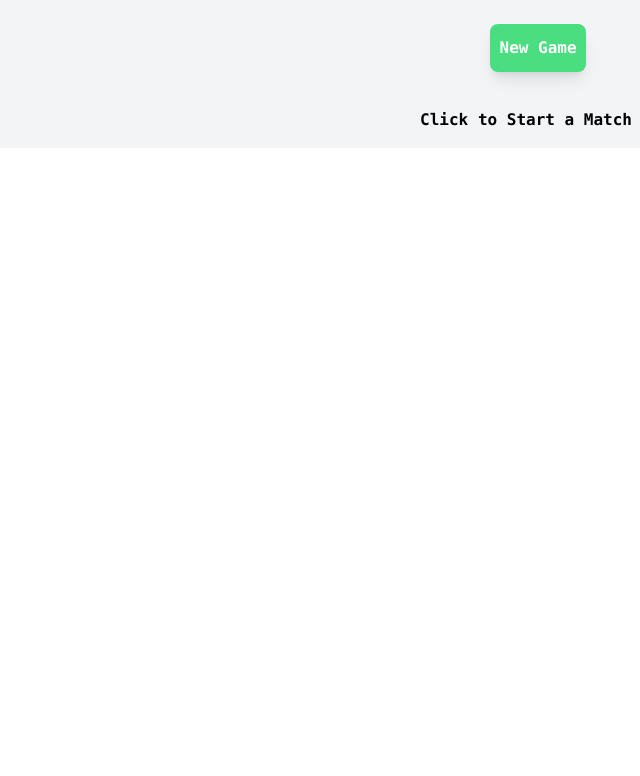
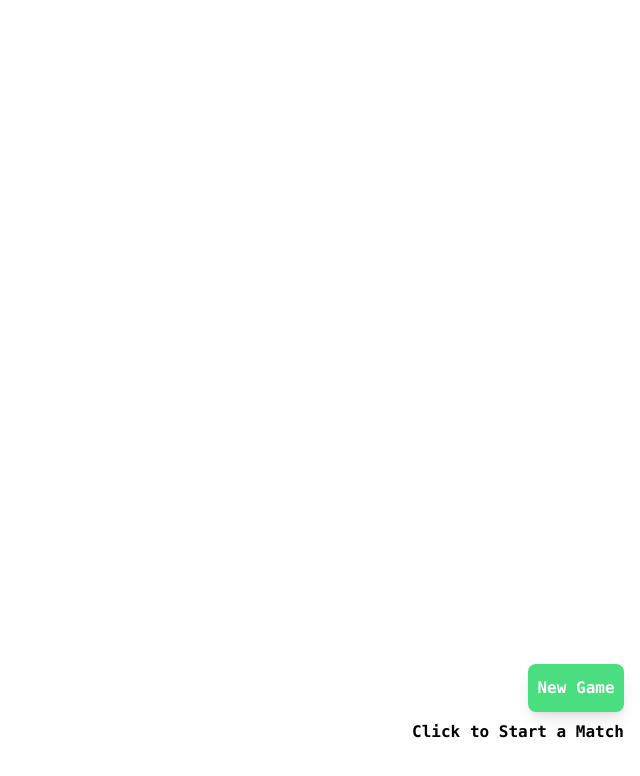
Before and after one commit to alamannai/rami-board, a React (Create React App) app: page / in a window 1280 px wide. Shown: the top 776 px of the page, without its empty margins (640-1280 px from the left). Built offline with nearby package versions, Linux system fonts and the light colour scheme.

Commit message:
update-name

```diff
--- a/src/App.js
+++ b/src/App.js
@@ -2,41 +2,28 @@ import './App.css';
 import Player from './Components/Player';
 import Bar from './Components/Bar/Bar';
 import React, { useState } from "react";
-import { useSelector } from 'react-redux' ;
+import { useDispatch, useSelector } from 'react-redux';
+
 
 function App() {
   const [ply, setPly] = useState(false);
-  const [ng, setNg] = useState(false);
-  const playerName = useSelector((store) => store.cart.playerName);
+  const {cartItems} = useSelector((store) => store.cart);
+  const dispatch = useDispatch();
+
 
   function showplayers(){
     setPly(true);
-    setNg(true);
   }
   function resetClicked (){
     setPly(false);
-    setNg(false);
   }
   return (
-    <div className='p-0 m-0 h-full grid grid-cols-1 xs:grid-cols-1 sm:grid-cols-1 md:grid-cols-1 lg:grid-cols-2
-    xl:grid-cols-2 gap-3 bg-gray-100'>
-{ng?
-         <div className="flex place-content-end col-start-3 mr-2">
-
-       </div>
-      :
-      <div className="h-full p-2 col-start-3 flex place-content-center mt-4 mb-4 ">
-        <button className="h-12 w-24 ml-4 bg-green-400 text-white text-bold text-center
-                      font-mono rounded-lg font-bold shadow-lg hover:h-14 hover:w-28 transition-all
-                      duration-200 ease-linear" onClick={showplayers} >
-            New Game
-          </button>
-      </div>
-
-}
+    <div className='p-0 m-0 h-screen pb-6 grid grid-cols-1 xs:grid-cols-1 sm:grid-cols-1 md:grid-cols-1
+    lg:grid-cols-2 xl:grid-cols-2 gap-3 '>
 
 
-      {ply? <div className="h-full p-2 col-start-3 mr-6">
+
+      {ply? <div className="h-full p-2 col-start-3 mt-4 mr-6">
         <div className="grid grid-cols-3 w-70 mb-8 bg-sky-400 text-white pt-2 pb-2 text-bold
                         shadow-lg place-self-center text-center font-bold font-mono rounded-full">
             <div className="col-start-2 ">
@@ -50,11 +37,22 @@ function App() {
               </button>
             </div>
         </div>
-        <Player  name={playerName} />
+
+           {cartItems.map((item) => {
+
+           return <Player  key={item.id} {...item} />;
+        })}
+
       </div> :
-       <div className="flex place-content-end col-start-3 mr-2 mb-4">
-       <p className="self-end font-mono font-semibold ">Click to Start a Match</p>
-     </div>
+        <div className="p-2 col-start-3 w-80 relative">
+        <button className="h-12 w-24 absolute bottom-16 right-4  bg-green-400 text-white text-bold text-center
+                      font-mono rounded-lg font-bold shadow-lg hover:h-14 hover:w-28 transition-all
+                      duration-200 ease-linear" onClick={showplayers} >
+            New Game
+          </button>
+          <p className="font-mono font-semibold absolute bottom-8 right-4  ">Click to Start a Match</p>
+      </div>
+
 
       }
 
--- a/src/Components/Player.js
+++ b/src/Components/Player.js
@@ -5,11 +5,11 @@ import ShowSection from './ShowSection';
 
 
 
-function Player(props) {
+function Player({id,name}) {
   return (
       <div className='grid grid-rows-2 w-96 h-40 bg-[#662266] bg-gradient-to-r from-gray-500
                       to-[#662266] mb-4 rounded-lg '>
-        <PlayerSection name={props.name} />
+        <PlayerSection id={id} name={name} />
         <ContentSection />
 
      </div>
--- a/src/Components/PlayerSection.js
+++ b/src/Components/PlayerSection.js
@@ -2,11 +2,14 @@ import React, { useState } from "react";
 import { IoSettingsSharp } from "react-icons/io5";
 import { GrUpdate } from "react-icons/gr";
 import { ImCancelCircle } from "react-icons/im";
-
+import { changeName } from "../features/Cart/cartSlice";
+import { useDispatch } from 'react-redux' ;
 
 function PlayerSection(props) {
     const [edit, setEdit] = useState(false);
-
+    const [pn, setPn] = useState('');
+    const dispatch = useDispatch();
+    const id = props.id;
     function hundleClicked(){
          setEdit(true);
 
@@ -15,9 +18,7 @@ function PlayerSection(props) {
 
         setEdit(false);
    }
-   function changePlayerName(){
 
- }
 
     return (
       <div className=" grid grid-cols-3 items-center h-24 gap-2 ">
@@ -38,10 +39,13 @@ function PlayerSection(props) {
             <div className="col-start-2 col-span-2 p-2 w-full">
               <div className="flex place-content-end">
                 <input type="text" className=" rounded-lg self-end mb-2 h-10 w-26 py-1 px-2 text-grey-darkest"
-                placeholder="Change Player Name"/>
+                placeholder="Change Player Name"
+                onChange={event => setPn(event.target.value)}
+                value={pn}/>
                 </div>
                 <div className="flex place-content-end ml-4">
-                <button className="h-8 w-8 bg-white font-bold text-center rounded-lg " >
+                <button className="h-8 w-8 bg-white font-bold text-center rounded-lg "
+                onClick={()=> {dispatch(changeName({pn,id}))}} >
                    <GrUpdate className="m-auto place-self-center color-white" />
                 </button>
                 <button className="h-8 w-8 ml-2 bg-white text-black font-bold text-center rounded-lg "
--- a/src/features/Cart/cartSlice.js
+++ b/src/features/Cart/cartSlice.js
@@ -1,14 +1,27 @@
 import { createSlice } from "@reduxjs/toolkit";
 
+const cartItems = [
+    {id:"1", name:'Player 1'},
+    {id:"2", name:'Player 2'},
+    {id:"3", name:'Player 3'},
+    {id:"4", name:'Player 4'}
+  ]
+
 const initialState = {
-    cartItems : [],
-    playerName : 'Player'
+    cartItems : cartItems
 }
 
 const cartSlice = createSlice({
     name: 'cart',
-    initialState
+    initialState,
+    reducers:{
+        changeName : (state,{payload}) => {
+            const newName =  payload.pn ;
+            const cartItem = state.cartItems.find((item) => item.id === payload.id);
+            cartItem.name = newName;
+        }
+    }
 })
 
-
+export const { changeName } = cartSlice.actions;
 export default cartSlice.reducer;
```
